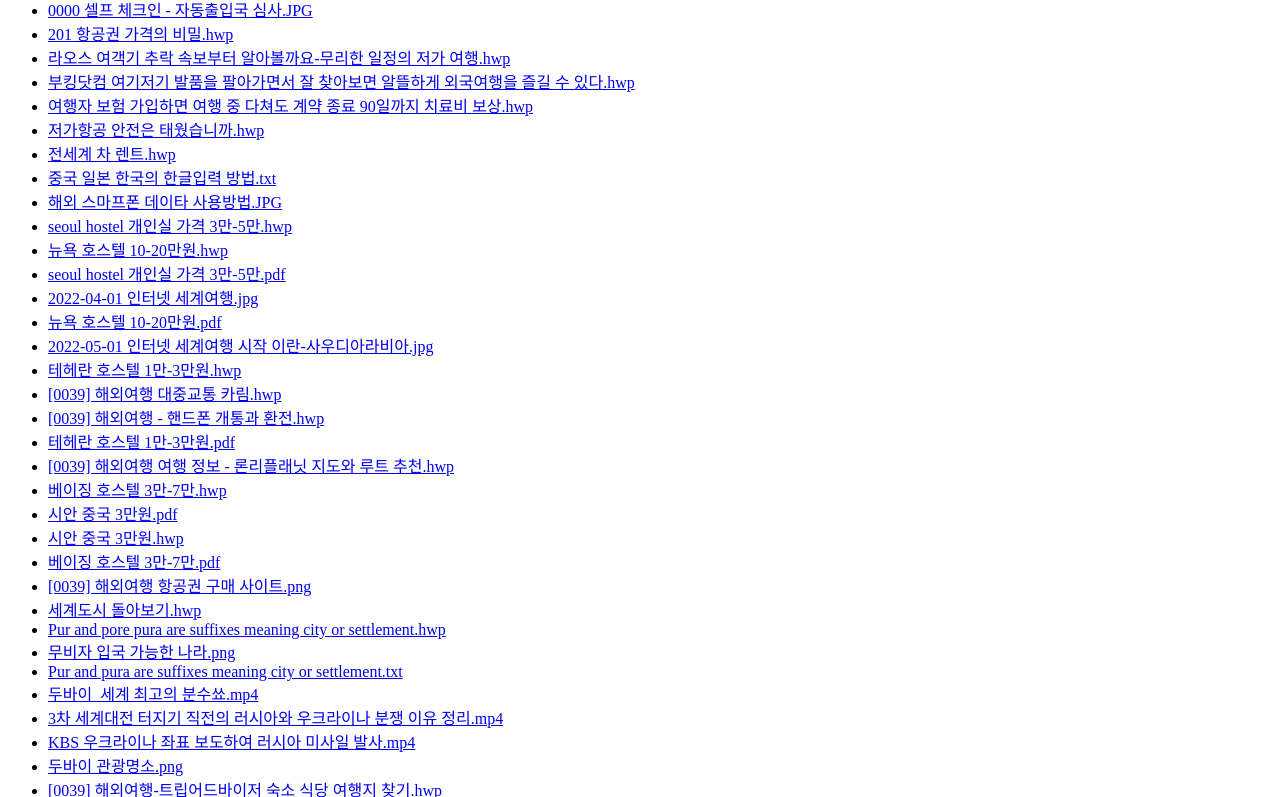
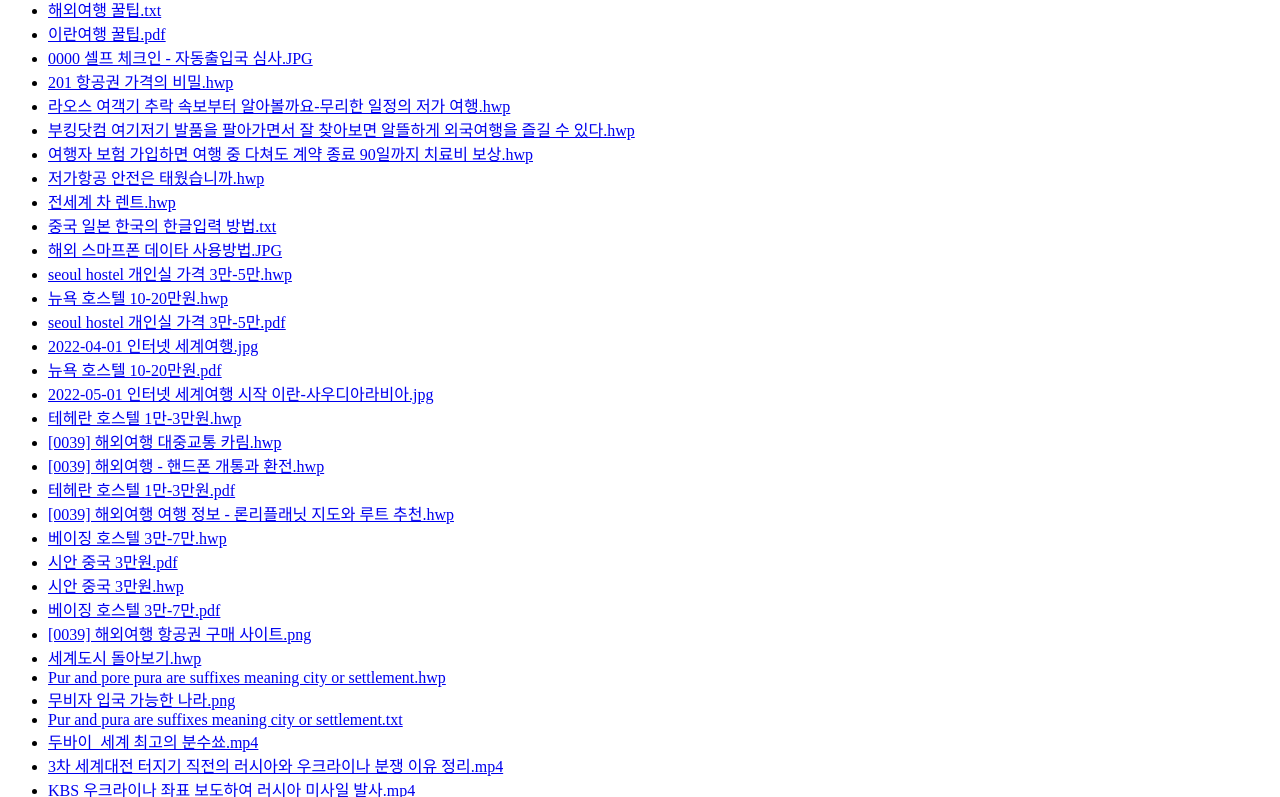
Before and after one commit to ahnssi9web/GOtravel11, a plain HTML site: page 000menu.html in a window 1280 px wide. Shown: the part 1359-2156 px from the top of the page. Drawn offline with Linux system fonts and the light colour scheme.

Commit message:
Update 000menu.html

```diff
--- a/000menu.html
+++ b/000menu.html
@@ -30,6 +30,11 @@
 <img src="https://ahnssi9web.github.io/GOtravel11/무비자 입국 가능한 나라.png"  alt="error"> 무비자 입국 가능한 나라.png </img>
 <img src="https://ahnssi9web.github.io/GOtravel11/두바이 관광명소.png"  alt="error"> 두바이 관광명소.png </img>
 <br>
+
+
+<li><a href="https://ahnssi9web.github.io/GOtravel11/해외여행 꿀팁.txt" width:500px; height:300px;   target="idx-contents"> 해외여행 꿀팁.txt </a></li>
+<li><a href="https://ahnssi9web.github.io/GOtravel11/이란여행 꿀팁.pdf" width:500px; height:300px;   target="idx-contents"> 이란여행 꿀팁.pdf </a></li>
+
 <li><a href="https://ahnssi9web.github.io/GOtravel11/0000 셀프 체크인 - 자동출입국 심사.JPG" width:500px; height:300px;   target="idx-contents"> 0000 셀프 체크인 - 자동출입국 심사.JPG </a></li>
 <li><a href="https://ahnssi9web.github.io/GOtravel11/201 항공권 가격의 비밀.hwp" width:500px; height:300px;   target="idx-contents"> 201 항공권 가격의 비밀.hwp </a></li>
 <li><a href="https://ahnssi9web.github.io/GOtravel11/라오스 여객기 추락 속보부터 알아볼까요-무리한 일정의 저가 여행.hwp" width:500px; height:300px;   target="idx-contents"> 라오스 여객기 추락 속보부터 알아볼까요-무리한 일정의 저가 여행.hwp </a></li>
```
